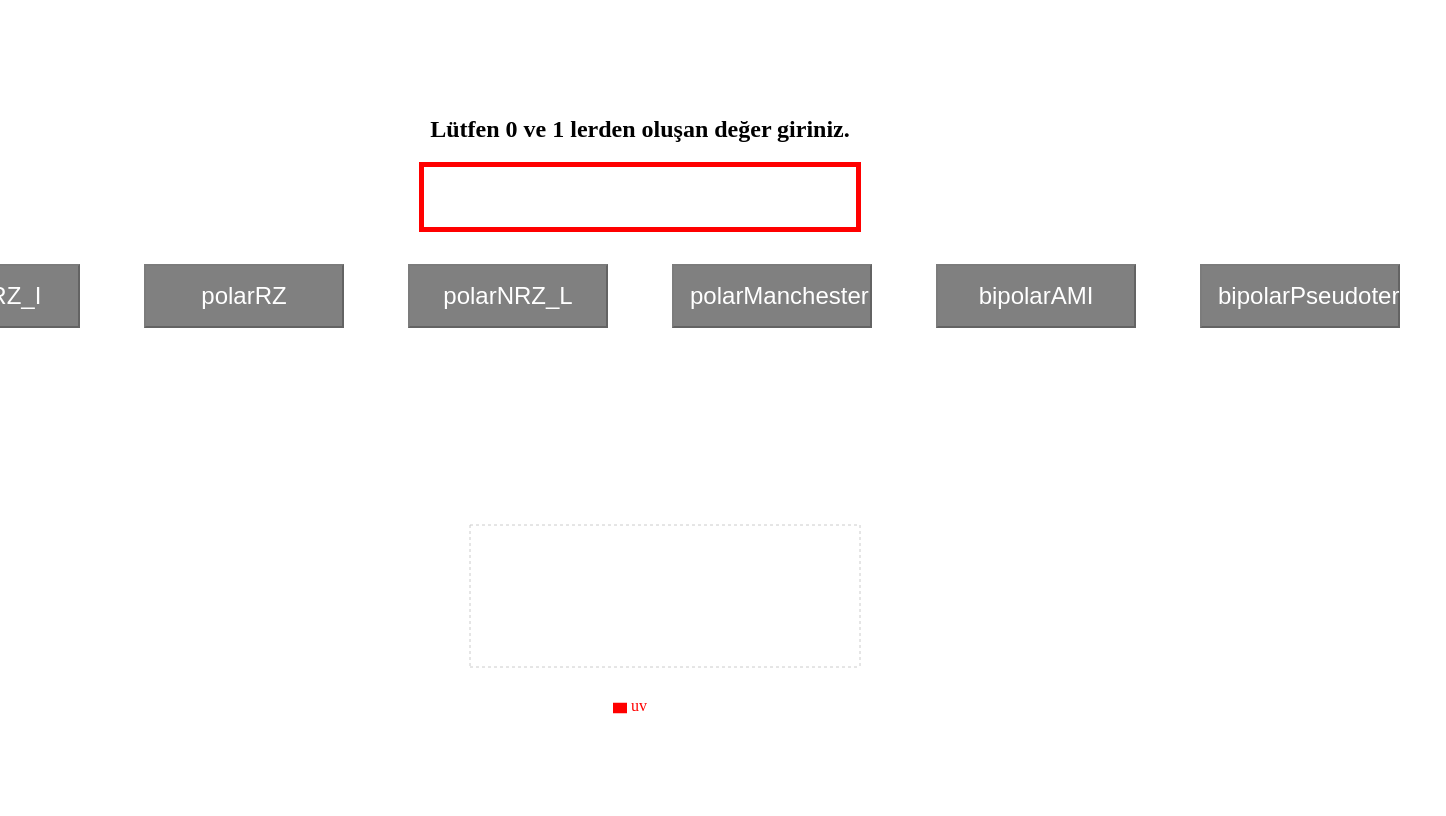
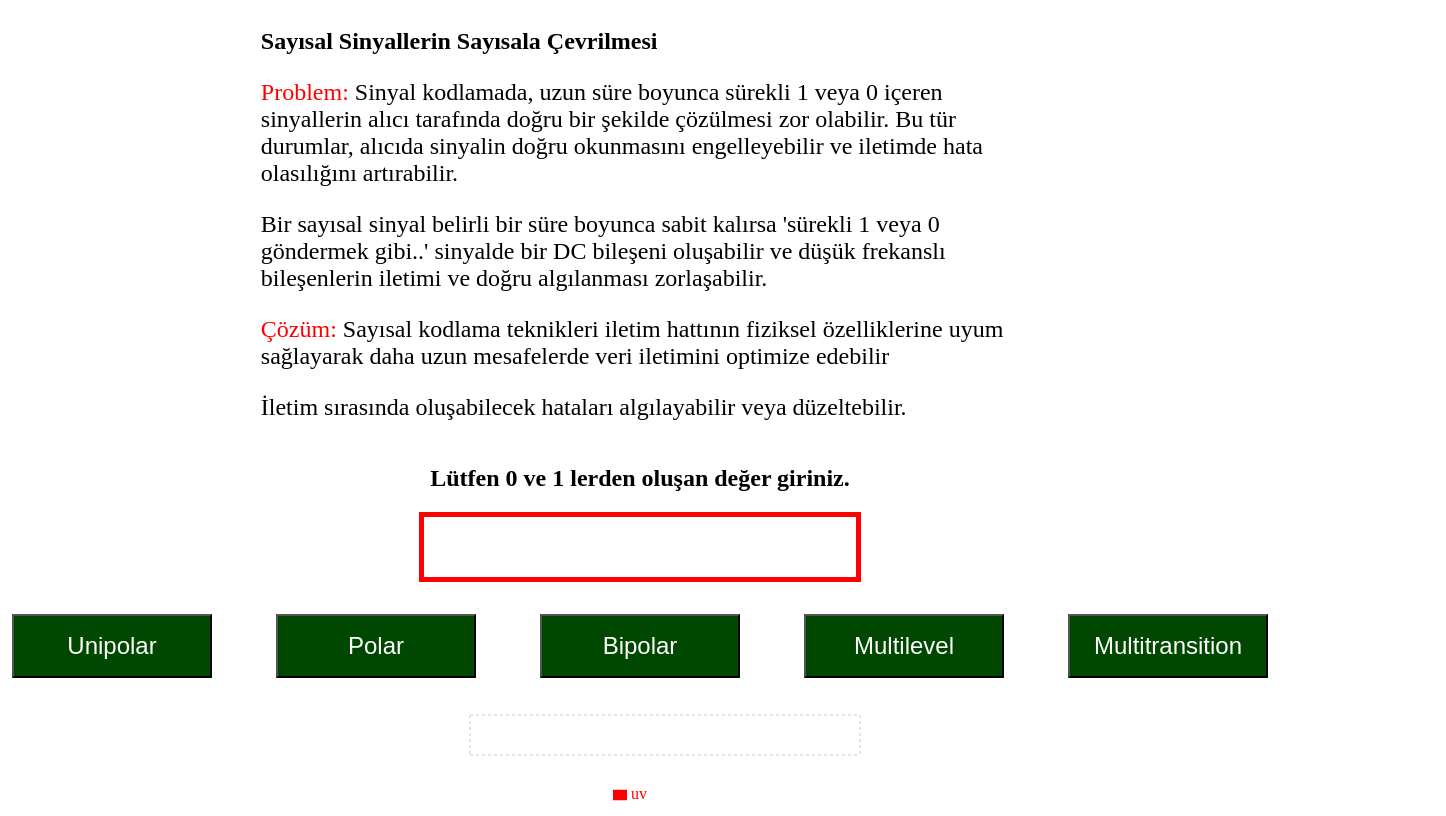
Before and after one commit to muratilhan/SignalProcessingDemo, a React (Create React App) app: page / in a window 1280 px wide. Shown: the whole page, 1446 px wide, since content can reach past the window. Built offline with nearby package versions, Linux system fonts and the light colour scheme.

Commit message:
v1 is completed

```diff
--- a/package.json
+++ b/package.json
@@ -3,6 +3,7 @@
   "version": "0.1.0",
   "private": true,
   "dependencies": {
+    "@canvasjs/react-charts": "^1.0.0",
     "@testing-library/jest-dom": "^5.17.0",
     "@testing-library/react": "^13.4.0",
     "@testing-library/user-event": "^13.5.0",
--- a/src/App.css
+++ b/src/App.css
@@ -16,25 +16,24 @@
 
 .buttons{
   display: flex;
-  margin-bottom: 10rem;
 
   & button{
     padding: 1rem;
     width: 200px;
     margin: 2rem;
-    background-color: green;
+    background-color: rgb(1, 245, 1);
     color:white;
     font-size: 24px;
     cursor: pointer;
   }
-  & button:hover{
-    background-color: rgb(29, 200, 51);
-    transition: 0.3s;
-  }
+
   & button:disabled{
-    background-color: grey;
+    background-color: grey !important;
     cursor: not-allowed;
   }
+}
+.active{
+  background-color: rgb(0, 71, 0) !important;
 }
 
 .App input {
@@ -57,3 +56,13 @@
     height: auto;
   }
 }
+
+.info{
+  width: 60%;
+  & p{
+    font-size: 24px;
+  }
+  & span{
+    color:red
+  }
+}
--- a/src/App.js
+++ b/src/App.js
@@ -1,94 +1,225 @@
 import { useEffect, useState } from "react";
 import "./App.css";
 import Chart from "./chart/Chart";
-import polarNRZ_I from './algorithms/polarNRZ_I'
+import FpolarNRZ_I from "./algorithms/polar/polarNRZ_I";
 import polarRZ from "./algorithms/polarRZ";
-import polarNRZ_L from "./algorithms/polarNRZ_L";
-import polarManchester from "./algorithms/polarManchester";
-import bipolarAMI from "./algorithms/bipolarAMI";
-import bipolarPseudoternary from "./algorithms/bipolarPseudoternary";
+import FpolarNRZ_L from "./algorithms/polar/polarNRZ_L";
+import FpolarManchester from "./algorithms/polar/polarManchester";
+import FbipolarAMI from "./algorithms/bipolar/bipolarAMI";
+import FbipolarPseudoternary from "./algorithms/bipolar/bipolarPseudoternary";
+import NRZ from "./algorithms/unipolar/NRZ";
+import poo from "./algorithms/polar/polarNRZ_I";
+import F2b1q from "./algorithms/multilevel/2b1q";
 
 function App() {
   const [showChart, setShowChart] = useState(false);
-  const [resData, setResData] = useState([])
-  const [hasSecondSignal, setHasSecondSignal] = useState(null)
-  const [disabledButton, setDisabledButton] = useState(true)
+  const [resData, setResData] = useState([]);
+  const [hasSecondSignal, setHasSecondSignal] = useState(null);
+  const [disabledButton, setDisabledButton] = useState(true);
+  const [category, setCategory] = useState();
+  const [activeClass, setActiveClass] = useState("");
+  const [activeClassForChart, setActiveClassForChart] = useState("");
+
+  const changeInput = () => {
+    let inputValue = document.getElementById("num").value.replace(/\s/g, "");
+    return (inputValue = inputValue.split("").map(function (n) {
+      return Number(n);
+    }));
+  };
+
+  const polarNRZ_I = () => {};
+
+  const handleClickPolarRZ = () => {
+    const res = polarRZ(changeInput());
+    setResData([...res]);
+    setHasSecondSignal(true);
+  };
+
+  const polarNRZ_L = () => {};
+
+  const polarManchester = () => {};
+
+  const handleClickNRZ = () => {
+    const res = NRZ(changeInput());
+    setActiveClassForChart("nrz");
+    setResData([...res]);
+    setHasSecondSignal(false);
+  };
+
+  const handleChange = (e) => {
+    e.target.value = e.target.value
+      .replace(/[^0-1]/g, "")
+      .replace(/(.{4})/g, "$1 ")
+      .trim();
+    if (e.target.value.length > 0) {
+      setDisabledButton(false);
+    } else {
+      setDisabledButton(true);
+    }
+  };
+
+  const bipolar = (str) => {
+    setActiveClassForChart(str.toLocaleLowerCase());
+    if (str === "bipolarAMI") {
+      let res = FbipolarAMI(changeInput());
+      setResData([...res]);
+      setHasSecondSignal(false);
+    }
+    if (str == "bipolarPseudoter") {
+      let res = FbipolarPseudoternary(changeInput());
+      setResData([...res]);
+      setHasSecondSignal(false);
+    }
+  };
+
+  const polar = (str) => {
+    setActiveClassForChart(str.toLocaleLowerCase());
+    if (str === "polarNRZ_I") {
+      let res = FpolarNRZ_I(changeInput());
+      setResData([...res]);
+      setHasSecondSignal(false);
+    }
+    if (str == "polarNRZ_L") {
+      let res = FpolarNRZ_L(changeInput());
+      setResData([...res]);
+      setHasSecondSignal(false);
+    }
+    if (str == "polarManchester") {
+      let res = FpolarManchester(changeInput());
+      setResData([...res]);
+      setHasSecondSignal(true);
+    }
+  };
+
+  const multilevel = (str) => {
+    setActiveClassForChart(str.toLocaleLowerCase());
+    if (str == "2B/1Q") {
+      let res = F2b1q(changeInput());
+      setResData([...res]);
+      setHasSecondSignal(false);
+    }
+  }
+
+  return (
+    <div className="App">
+      <div className="info">
+        <h2>Sayısal Sinyallerin Sayısala Çevrilmesi</h2>
+        <p> <span>Problem: </span> Sinyal kodlamada, uzun süre boyunca sürekli 1 veya 0 içeren sinyallerin alıcı tarafında doğru bir şekilde çözülmesi zor olabilir. Bu tür durumlar, alıcıda sinyalin doğru okunmasını engelleyebilir ve iletimde hata olasılığını artırabilir.</p>
+        <p>Bir sayısal sinyal belirli bir süre boyunca sabit kalırsa 'sürekli 1 veya 0 göndermek gibi..' sinyalde bir DC bileşeni oluşabilir ve düşük frekanslı bileşenlerin iletimi ve doğru algılanması zorlaşabilir. </p>
+        <p><span>Çözüm:</span> Sayısal kodlama teknikleri iletim hattının fiziksel özelliklerine uyum sağlayarak daha uzun mesafelerde veri iletimini optimize edebilir</p>
+        <p> İletim sırasında oluşabilecek hataları algılayabilir veya düzeltebilir.</p>
+      </div>
+      <h2>Lütfen 0 ve 1 lerden oluşan değer giriniz.</h2>
+      <input
+        onChange={(e) => handleChange(e)}
+        id="num"
+        type="text"
+        min="0"
+        max="1"
+        name="num"
+        maxlength="14"
+      />
+
+      <div className="categoryButtons buttons">
+        {["Unipolar", "Polar", "Bipolar", "Multilevel", "Multitransition"].map(
+          (item) => (
+            <button
+              onClick={() => setCategory(item.toLowerCase())}
+              className={
+                item.toLocaleLowerCase() == category
+                  ? "category"
+                  : "category active"
+              }
+            >
+              {item}
+            </button>
+          )
+        )}
+      </div>
+
+      <div className="buttons">
+        {category == "unipolar" && (
+          <button
+            disabled={disabledButton}
+            className={
+              activeClassForChart == "nrz" ? "category" : "category active"
+            }
+            onClick={handleClickNRZ}
+          >
+            NRZ
+          </button>
+        )}
+        {category == "polar" && (
+          <>
+            {["polarNRZ_I", "polarNRZ_L", "polarManchester"].map((item) => {
+              return (
+                <button
+                  key={item}
+                  disabled={disabledButton}
+                  onClick={() => polar(item)}
+                  className={
+                    item.toLocaleLowerCase() == activeClassForChart
+                      ? "category"
+                      : "category active"
+                  }
+                >
+                  {item}
+                </button>
+              );
+            })}
+          </>
+        )}
+
+        {category == "bipolar" && (
+          <>
+            {["bipolarAMI", "bipolarPseudoter"].map((item) => {
+              return (
+                <button
+                  disabled={disabledButton}
+                  className={
+                    item.toLocaleLowerCase() == activeClassForChart
+                      ? "category"
+                      : "category active"
+                  }
+                  onClick={() => bipolar(item)}
+                >
+                  {item}
+                </button>
+              );
+            })}
+          </>
+        )}
+
+        {category == 'multilevel' && (
+          <>
+          {['2B/1Q'].map(item=>{
+            return (
+              <button
+              disabled={disabledButton}
+              className={
+                item.toLocaleLowerCase() == activeClassForChart
+                  ? "category"
+                  : "category active"
+              }
+              onClick={() => multilevel(item)}
+            >
+              {item}
+            </button>
+            )
+          })}
+          </>
+        )}
 
 
 
-
-  const changeInput = () => {
-    let inputValue = document.getElementById('num').value.replace(/\s/g, "");
-    return inputValue = inputValue.split('').map(function(n) {return Number(n)});
-  }
-
-  const handleClickPolarNRZ_I = () => {
-    const res = polarNRZ_I(changeInput())
-    setResData([...res])
-    setHasSecondSignal(false)
-  };
-
-  const handleClickPolarRZ = () => {
-    const res = polarRZ(changeInput())
-    setResData([...res])
-    setHasSecondSignal(true)
-  }
-
-  const handleClickPolarNRZ_L = () => {
-    const res = polarNRZ_L(changeInput())
-    setResData([...res])
-    setHasSecondSignal(false)
-  }
-
-  const handleClickpolarManchester = () => {
-    const res = polarManchester(changeInput())
-    setResData([...res])
-    setHasSecondSignal(true)
-  }
-
-  const handleClickbipolarAMI = () => {
-    const res = bipolarAMI(changeInput())
-    setResData([...res])
-    setHasSecondSignal(false)
-  }
-
-  const handleClickbipolarPseudoternary = () => {
-    const res = bipolarPseudoternary(changeInput())
-    setResData([...res])
-    setHasSecondSignal(false)
-  }
-
-  const handleChange = (e) => {
-    e.target.value = e.target.value.replace(/[^0-1]/g, '').replace(/(.{4})/g, '$1 ').trim();
-    if(e.target.value.length > 0){
-      setDisabledButton(false)
-    }else{
-      setDisabledButton(true)
-    }
-  }
-
-
-
-
-
-
-
-
-  return (
-    <div className="App">
-      <h2>Lütfen 0 ve 1 lerden oluşan değer giriniz.</h2>
-      <input onChange={(e)=>handleChange(e)} id="num" type="text" min="0" max="1" name="num" maxlength="14" />
-      <div className="buttons">
-        <button disabled={disabledButton} onClick={handleClickPolarNRZ_I}>polarNRZ_I</button>
-        <button disabled={disabledButton} onClick={handleClickPolarRZ}>polarRZ </button>
-        <button disabled={disabledButton} onClick={handleClickPolarNRZ_L}>polarNRZ_L </button>
-        <button disabled={disabledButton} onClick={handleClickpolarManchester}>polarManchester </button>
-        <button disabled={disabledButton} onClick={handleClickbipolarAMI}>bipolarAMI </button>
-        <button disabled={disabledButton} onClick={handleClickbipolarPseudoternary}>bipolarPseudoternary </button>
       </div>
-      <div className="chart-container"><Chart resData={resData} hasSecondSignal={hasSecondSignal}/></div>
+      <div className="chart-container">
+        <Chart resData={resData} hasSecondSignal={hasSecondSignal} />
+      </div>
     </div>
   );
 }
 
 export default App;
+
+//         <button disabled={disabledButton} onClick={handleClickPolarRZ}>polarRZ </button>
--- a/src/algorithms/bipolarPseudoternary.js
+++ b/src/algorithms/bipolar/bipolarAMI.js
@@ -1,6 +1,6 @@
 
 
-const bipolarPseudoternary = (data) => {
+const FbipolarAMI = (data) => {
     var result = [{}]
 
     for(let i = 0; i < data.length; i++){
@@ -12,7 +12,7 @@ const bipolarPseudoternary = (data) => {
     var count=0;
 
     for (let i = 0; i < data.length; i++) {
-      if(data[i] == 1){
+      if(data[i] == 0){
         result[i].uv = 0.08
       }else{
         if(count == 0){
@@ -28,4 +28,4 @@ const bipolarPseudoternary = (data) => {
     return result
   };
 
-  export default bipolarPseudoternary
+  export default FbipolarAMI
--- a/src/algorithms/bipolarAMI.js
+++ b/src/algorithms/bipolar/bipolarPseudoternary.js
@@ -1,6 +1,6 @@
 
 
-const bipolarAMI = (data) => {
+const FbipolarPseudoternary = (data) => {
     var result = [{}]
 
     for(let i = 0; i < data.length; i++){
@@ -12,7 +12,7 @@ const bipolarAMI = (data) => {
     var count=0;
 
     for (let i = 0; i < data.length; i++) {
-      if(data[i] == 0){
+      if(data[i] == 1){
         result[i].uv = 0.08
       }else{
         if(count == 0){
@@ -28,4 +28,4 @@ const bipolarAMI = (data) => {
     return result
   };
 
-  export default bipolarAMI
+  export default FbipolarPseudoternary
--- /dev/null
+++ b/src/algorithms/multilevel/2b1q.js
@@ -0,0 +1,59 @@
+const F2b1q = (data) => {
+    var result = [{}]
+
+    for(let i = 0; i < data.length; i++){
+        result[i]={
+            uv: 0,
+            pv: 0,
+        }
+    }
+      var prevData = true;
+
+      for (let i = 0; i < data.length; i++) {
+        if(i%2 != 0) continue
+        if(data[i] == 0 && data[i+1] == 0){
+            if(prevData){
+                result[i].uv = 1
+                prevData = true
+            }else{
+                result[i].uv = -1
+                prevData = false
+            }
+        }
+
+        if(data[i] == 0 && data[i+1] == 1){
+            if(prevData){
+                result[i].uv = 3
+                prevData = true
+            }else{
+                result[i].uv = -3
+                prevData = false
+            }
+        }
+
+        if(data[i] == 1 && data[i+1] == 0){
+            if(prevData){
+                result[i].uv = -1
+                prevData = false
+            }else{
+                result[i].uv = 1
+                prevData = true
+            }
+        }
+
+        if(data[i] == 1 && data[i+1] == 1){
+            if(prevData){
+                result[i].uv = -3
+                prevData = false
+            }else{
+                result[i].uv = 3
+                prevData = true
+            }
+        }
+
+      }
+      const res = result.filter(item => item.uv !== 0)
+      return res
+    };
+
+    export default F2b1q
--- /dev/null
+++ b/src/algorithms/polar/polarManchester.js
@@ -0,0 +1,25 @@
+const FpolarManchester = (data) => {
+    var result = [{}]
+
+    for(let i = 0; i < data.length; i++){
+        result[i]={
+            uv: 0,
+            pv: 0,
+        }
+    }
+      var prevData;
+
+      for (let i = 0; i < data.length; i++) {
+        if(data[i] == 0){
+          result[i].uv = 2
+          result[i].pv = -2
+        }else{
+            result[i].uv = -2
+            result[i].pv = 2
+        }
+      }
+
+      return result
+    };
+
+    export default FpolarManchester
--- a/src/algorithms/polarNRZ_I.js
+++ b/src/algorithms/polar/polarNRZ_I.js
@@ -1,6 +1,8 @@
-const polarNRZ_I = (data) => {
+const FpolarNRZ_I = (data) => {
   var result = [{}]
 
+
+  console.log("hehehe")
   for(let i = 0; i < data.length; i++){
       result[i]={
           uv: 0,
@@ -35,4 +37,4 @@ const polarNRZ_I = (data) => {
     return result
   };
 
-  export default polarNRZ_I
+  export default FpolarNRZ_I
--- a/src/algorithms/polarNRZ_L.js
+++ b/src/algorithms/polar/polarNRZ_L.js
@@ -1,4 +1,4 @@
-const polarNRZ_L = (data) => {
+const FpolarNRZ_L = (data) => {
     var result = [{}]
 
     for(let i = 0; i < data.length; i++){
@@ -20,4 +20,4 @@ const polarNRZ_L = (data) => {
       return result
     };
 
-    export default polarNRZ_L
+    export default FpolarNRZ_L
--- a/src/algorithms/polarManchester.js
+++ b/src/algorithms/unipolar/NRZ.js
@@ -1,4 +1,4 @@
-const polarManchester = (data) => {
+const NRZ = (data) => {
     var result = [{}]
 
     for(let i = 0; i < data.length; i++){
@@ -10,16 +10,14 @@ const polarManchester = (data) => {
       var prevData;
 
       for (let i = 0; i < data.length; i++) {
-        if(data[i] == 0){
+        if(data[i] == 1){
           result[i].uv = 2
-          result[i].pv = -2
         }else{
-            result[i].uv = -2
-            result[i].pv = 2
+          result[i].uv = 0.02
         }
       }
 
       return result
     };
 
-    export default polarManchester
+    export default NRZ
```
Also changed, not shown: 1 other file (tests, documents, lock files or other folders).
